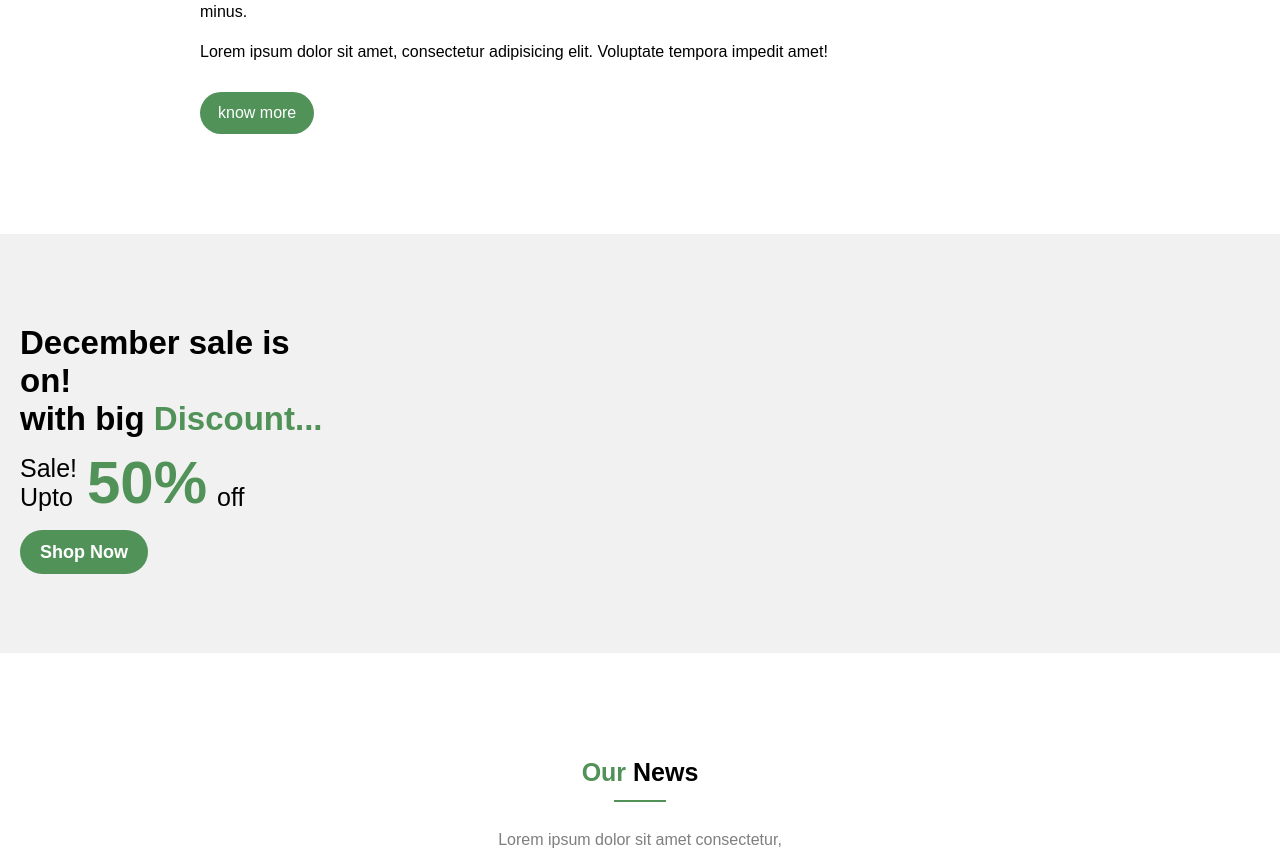
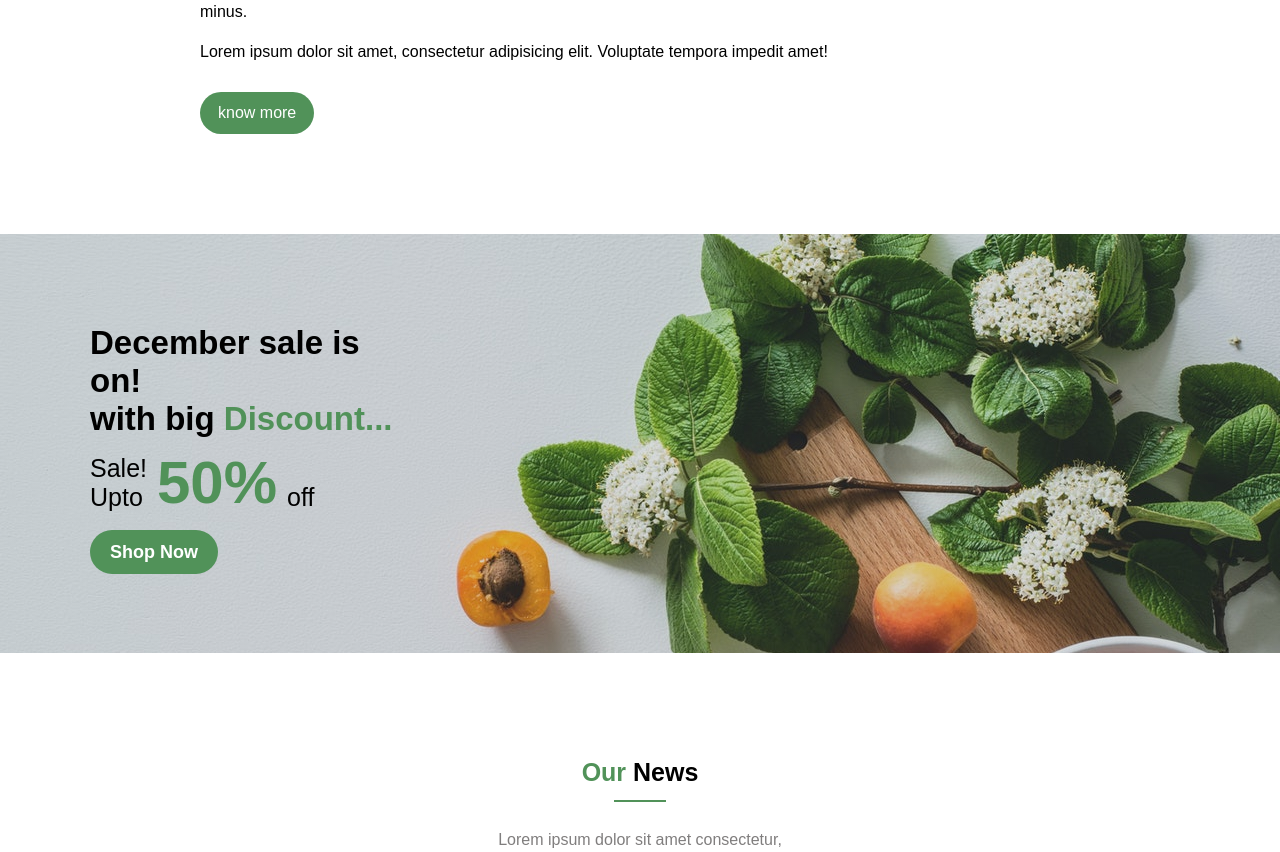
Before and after one commit to Leandro-Velasquez/proyecto_tienda_fruitsMVC, a PHP site: page / in a window 1280 px wide. Shown: the part 2132-2984 px from the top of the page. Run offline with PHP 8.4, Linux system fonts and the light colour scheme.

Commit message:
Se agregaron media queries a section-discount

```diff
--- a/styles/styles.css
+++ b/styles/styles.css
@@ -736,10 +736,20 @@ body{
     .section-we-are__div {
         width: 880px;
     }
+    .section-discount {
+        background: linear-gradient(rgba(5, 7, 12, 0.15), rgba(5, 7, 12, 0.15)), url("../Img/discount.jpg") no-repeat;
+        background-size: cover;
+    }
+    .section-discount__div {
+        margin-left: 30px;
+    }
 }
 @media screen and (min-width: 1140px) {
     .container-service {
         max-width: 1000px;
+    }
+    .section-discount__div {
+        margin-left: 70px;
     }
 }
 @media screen and (min-width: 1200px) {
```
Also changed, not shown: Img/discount.jpg (added).
